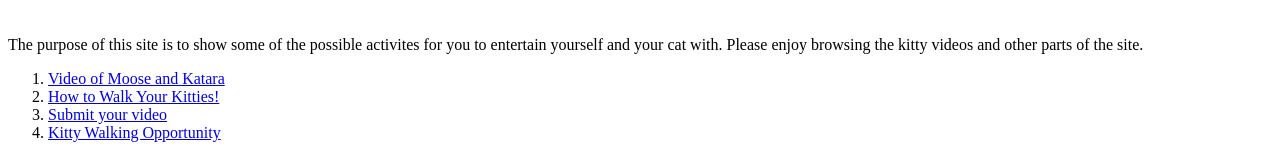
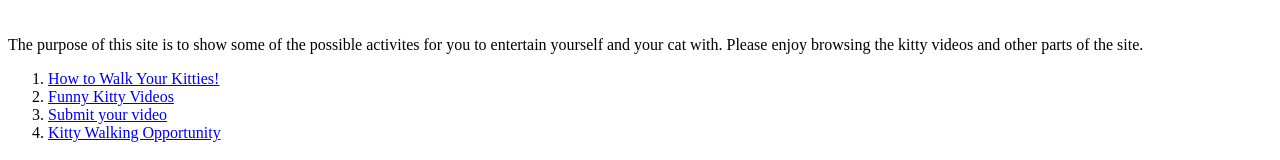
Before and after one commit to AlyssaBlank/341-work, a plain HTML site: page week-06-hw/index.html in a window 1280 px wide. Shown: the part 442-602 px from the top of the page. Drawn offline with Linux system fonts and the light colour scheme.

Commit message:
Add files via upload

```diff
--- a/week-06-hw/index.html
+++ b/week-06-hw/index.html
@@ -34,8 +34,8 @@
 <div class="link-block" id="links">
   <p>
     <ol>
-      <li><a href="hosted video.html">Video of Moose and Katara</a></li>
-      <li><a href="embedded video.html">How to Walk Your Kitties!</a></li>
+      <li><a href="hosted video.html">How to Walk Your Kitties!</a></li>
+      <li><a href="embedded video.html">Funny Kitty Videos</a></li>
       <li><a href="questionnaire.html"> Submit your video</a></li>
       <li><a href="contact.html">Kitty Walking Opportunity</a></li>
     </ol>
```
